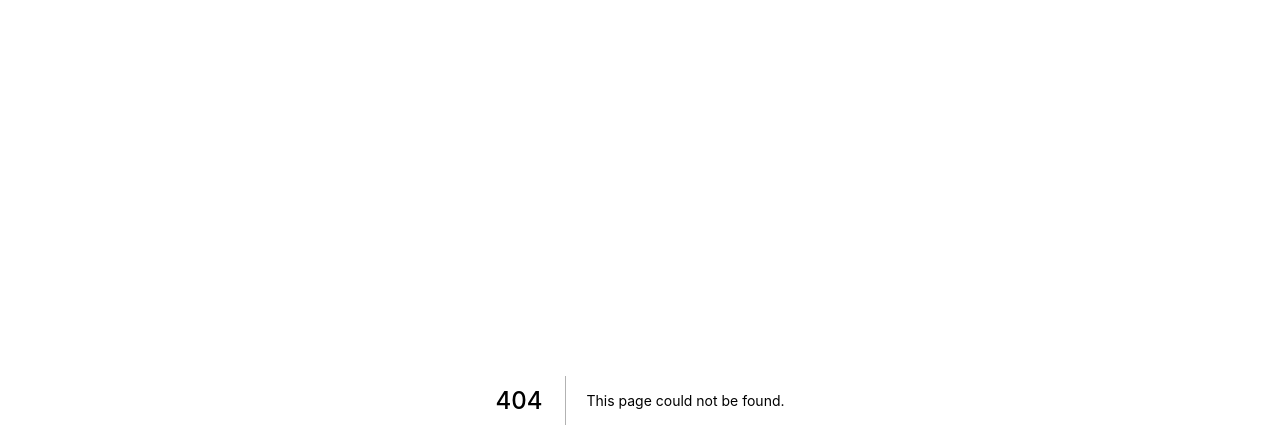
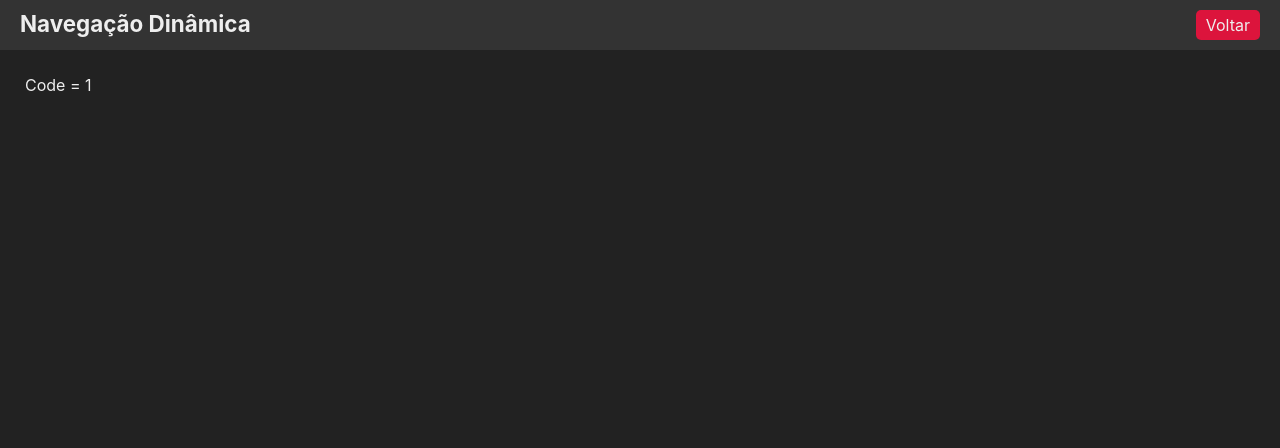
Before and after one commit to polyanetuag/fundamentos, a Next.js app: page /client/1 in a window 1280 px wide. Before the commit this address had no page. Shown: the top 448 px of the page. Built offline with nearby package versions, Linux system fonts and the light colour scheme.

Commit message:
dynamic navigation

```diff
--- /dev/null
+++ b/src/pages/client/[code].jsx
@@ -0,0 +1,12 @@
+import Layout from "../../components/Layout"
+import { useRouter } from 'next/router'
+
+export default function ClientCode() {
+  const router = useRouter()
+
+  return (
+    <Layout titulo="Navegação Dinâmica">
+      <div>Code = {router.query.code}</div>
+    </Layout>
+  )
+}
```
